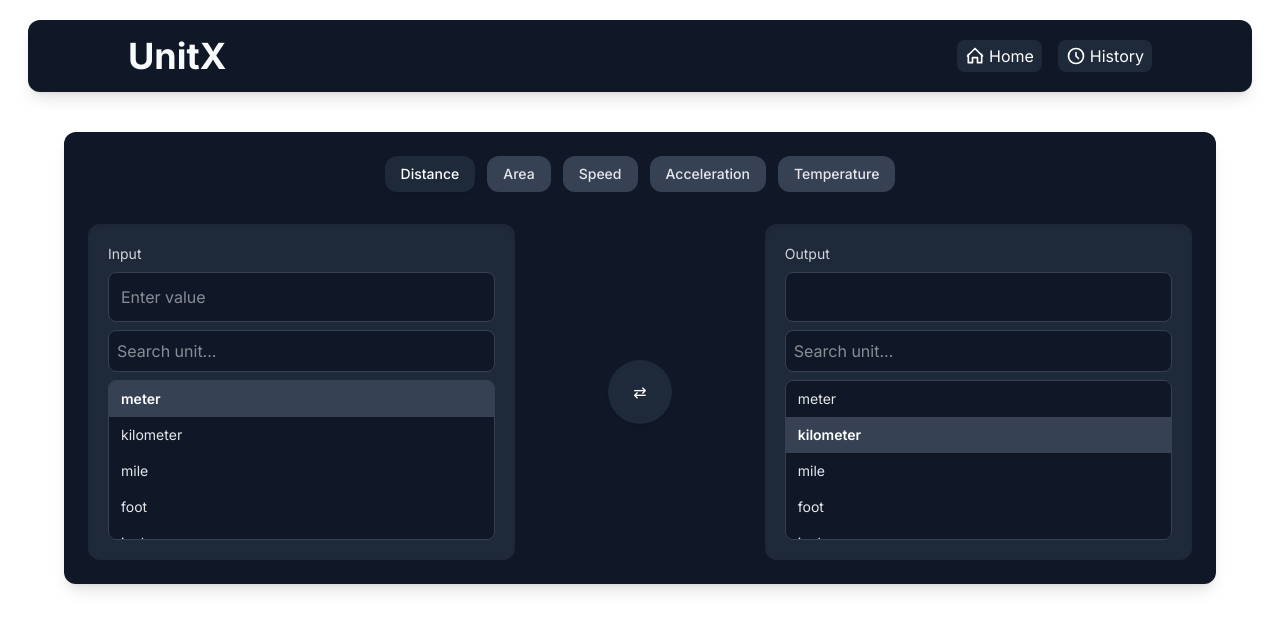
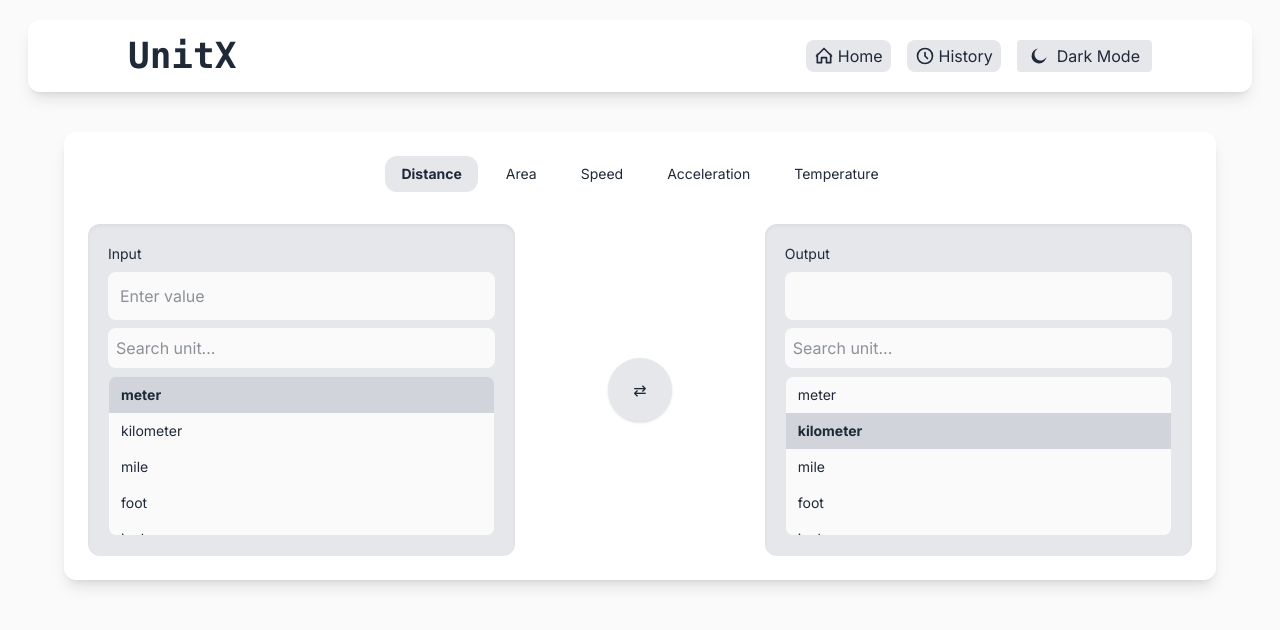
Before and after one commit to Prasadkadam03/UnitX, a Next.js app: page /converter in a window 1280 px wide. Shown: the top 630 px of the page. Built offline with nearby package versions, Linux system fonts and the light colour scheme; no server answers; sample sign-in values are in the browser's storage.

Commit message:
dark mode light mode

```diff
--- a/app/converter/ConverterClient.js
+++ b/app/converter/ConverterClient.js
@@ -58,7 +58,10 @@ export default function ConverterClient() {
   );
 
   return (
-    <div className="max-w-6xl mx-auto max-sm:mx-2 my-10 p-6 bg-gray-900 rounded-xl shadow-lg">
+    <div
+      className="max-w-6xl mx-auto max-sm:mx-2 my-10 p-6 rounded-xl shadow-lg transition-colors duration-300"
+      style={{ backgroundColor: "var(--bg2)", color: "var(--fg)" }}
+    >
       {/* Categories */}
       <div className="flex justify-center gap-3 mb-8 flex-wrap">
         {categories.map((c) => (
@@ -73,10 +76,12 @@ export default function ConverterClient() {
               setSearchFrom("");
               setSearchTo("");
             }}
-            className={`px-4 py-2 rounded-xl text-sm font-medium transition ${c === category
-              ? "bg-gray-800 text-white shadow"
-              : "bg-gray-700 text-gray-200 hover:bg-gray-800"
-              }`}
+            className="px-4 py-2 rounded-xl text-sm font-medium transition-colors duration-300"
+            style={{
+              backgroundColor: c === category ? "var(--tab-bg)" : "var(--bg2)",
+              color: "var(--fg)",
+              fontWeight: c === category ? "bold" : "normal",
+            }}
           >
             {c.charAt(0).toUpperCase() + c.slice(1)}
           </button>
@@ -84,15 +89,26 @@ export default function ConverterClient() {
       </div>
 
       <div className="grid grid-cols-1 md:grid-cols-5 gap-6 items-start">
-        <div className="md:col-span-2 bg-gray-800 rounded-xl p-5 shadow-inner">
-          <h3 className="text-gray-300 text-sm mb-2">Input</h3>
+        {/* Input */}
+        <div
+          className="md:col-span-2 rounded-xl p-5 shadow-inner transition-colors duration-300"
+          style={{ backgroundColor: "var(--tab-bg)" }}
+        >
+          <h3 className="text-sm mb-2" style={{ color: "var(--fg)" }}>
+            Input
+          </h3>
 
           <input
             type="number"
             placeholder="Enter value"
             value={inputValue}
             onChange={handleInputChange}
-            className="w-full p-3 mb-2 border border-gray-700 rounded-lg bg-gray-900 text-white focus:ring-2 focus:ring-gray-800 outline-none"
+            className="w-full p-3 mb-2 rounded-lg outline-none transition-colors duration-300"
+            style={{
+              backgroundColor: "var(--bg)",
+              color: "var(--fg)",
+              borderColor: "var(--tab-bg)",
+            }}
           />
 
           <input
@@ -100,10 +116,21 @@ export default function ConverterClient() {
             placeholder="Search unit..."
             value={searchFrom}
             onChange={(e) => setSearchFrom(e.target.value)}
-            className="w-full p-2 mb-2 border border-gray-700 rounded-lg bg-gray-900 text-white outline-none"
+            className="w-full p-2 mb-2 rounded-lg outline-none transition-colors duration-300"
+            style={{
+              backgroundColor: "var(--bg)",
+              color: "var(--fg)",
+              borderColor: "var(--tab-bg)",
+            }}
           />
 
-          <div className="max-h-40 overflow-y-auto rounded-lg border border-gray-700 bg-gray-900">
+          <div
+            className="max-h-40 overflow-y-auto rounded-lg border transition-colors duration-300"
+            style={{
+              backgroundColor: "var(--bg)",
+              borderColor: "var(--tab-bg)",
+            }}
+          >
             <ul>
               {filteredFromUnits.map((u) => (
                 <li
@@ -112,8 +139,12 @@ export default function ConverterClient() {
                     setFromUnit(u);
                     if (inputValue) handleConvert(inputValue, u, toUnit);
                   }}
-                  className={`px-3 py-2 cursor-pointer text-gray-200 text-sm hover:bg-gray-700 transition ${fromUnit === u ? "bg-gray-700 text-white font-semibold" : ""
-                    }`}
+                  className="px-3 py-2 cursor-pointer text-sm transition-colors duration-300"
+                  style={{
+                    backgroundColor: fromUnit === u ? "var(--tab-hover)" : "transparent",
+                    color: "var(--fg)",
+                    fontWeight: fromUnit === u ? "bold" : "normal",
+                  }}
                 >
                   {u}
                 </li>
@@ -122,23 +153,39 @@ export default function ConverterClient() {
           </div>
         </div>
 
+        {/* Swap Button */}
         <div className="flex justify-center h-2/2 items-center">
           <button
             onClick={handleSwap}
-            className="w-16 h-16 rounded-full bg-gray-800 text-white shadow hover:bg-gray-700 flex items-center justify-center transition transform hover:rotate-180"
+            className="w-16 h-16 rounded-full shadow flex items-center justify-center transition-transform duration-300"
+            style={{
+              backgroundColor: "var(--tab-bg)",
+              color: "var(--fg)",
+            }}
           >
             ⇄
           </button>
         </div>
 
-        <div className="md:col-span-2 bg-gray-800 rounded-xl p-5 shadow-inner">
-          <h3 className="text-gray-300 text-sm mb-2">Output</h3>
+        {/* Output */}
+        <div
+          className="md:col-span-2 rounded-xl p-5 shadow-inner transition-colors duration-300"
+          style={{ backgroundColor: "var(--tab-bg)" }}
+        >
+          <h3 className="text-sm mb-2" style={{ color: "var(--fg)" }}>
+            Output
+          </h3>
 
           <input
             type="text"
             readOnly
             value={result !== null ? result.toFixed(5) : ""}
-            className="w-full p-3 mb-2 border border-gray-700 rounded-lg bg-gray-900 text-white"
+            className="w-full p-3 mb-2 rounded-lg transition-colors duration-300"
+            style={{
+              backgroundColor: "var(--bg)",
+              color: "var(--fg)",
+              borderColor: "var(--tab-bg)",
+            }}
           />
 
           <input
@@ -146,10 +193,21 @@ export default function ConverterClient() {
             placeholder="Search unit..."
             value={searchTo}
             onChange={(e) => setSearchTo(e.target.value)}
-            className="w-full p-2 mb-2 border border-gray-700 rounded-lg bg-gray-900 text-white outline-none"
+            className="w-full p-2 mb-2 rounded-lg outline-none transition-colors duration-300"
+            style={{
+              backgroundColor: "var(--bg)",
+              color: "var(--fg)",
+              borderColor: "var(--tab-bg)",
+            }}
           />
 
-          <div className="max-h-40 overflow-y-auto rounded-lg border border-gray-700 bg-gray-900">
+          <div
+            className="max-h-40 overflow-y-auto rounded-lg border transition-colors duration-300"
+            style={{
+              backgroundColor: "var(--bg)",
+              borderColor: "var(--tab-bg)",
+            }}
+          >
             <ul>
               {filteredToUnits.map((u) => (
                 <li
@@ -158,8 +216,12 @@ export default function ConverterClient() {
                     setToUnit(u);
                     if (inputValue) handleConvert(inputValue, fromUnit, u);
                   }}
-                  className={`px-3 py-2 cursor-pointer text-gray-200 text-sm hover:bg-gray-700 transition ${toUnit === u ? "bg-gray-700 text-white font-semibold" : ""
-                    }`}
+                  className="px-3 py-2 cursor-pointer text-sm transition-colors duration-300"
+                  style={{
+                    backgroundColor: toUnit === u ? "var(--tab-hover)" : "transparent",
+                    color: "var(--fg)",
+                    fontWeight: toUnit === u ? "bold" : "normal",
+                  }}
                 >
                   {u}
                 </li>
@@ -169,11 +231,11 @@ export default function ConverterClient() {
         </div>
       </div>
 
-      {/* Result display */}
+      {/* Result */}
       {result !== null && (
-        <div className="text-center mt-8 text-lg text-gray-300">
+        <div className="text-center mt-8 text-lg transition-colors duration-300" style={{ color: "var(--fg)" }}>
           {inputValue} {fromUnit} ={" "}
-          <span className="font-bold text-gray-200">
+          <span style={{ fontWeight: "bold", color: "var(--fg)" }}>
             {result.toFixed(4)} {toUnit}
           </span>
         </div>
--- a/app/globals.css
+++ b/app/globals.css
@@ -1,55 +1,63 @@
 @import "tailwindcss";
 
 :root {
-  --background: #ffffff;
-  --foreground: #171717;
+  /* Light Theme */
+  --bg: #FAFAFA;        /* Light neutral background */
+  --bg2: #FFFFFF;       /* Card/panel background */
+  --fg: #1F2937;        /* Dark gray text for contrast */
+  --tab-bg: #E5E7EB;    /* Soft gray for tabs/buttons */
+  --tab-hover: #D1D5DB; /* Slightly darker gray on hover */
   --font-inter: 'Inter', Arial, Helvetica, sans-serif;
 }
 
-@theme inline {
-  --color-background: var(--background);
-  --color-foreground: var(--foreground);
-  --font-sans: var(--font-inter);
-  --font-mono: var(--font-geist-mono);
-}
-
-@media (prefers-color-scheme: dark) {
-  :root {
-    --background: #1F2937;
-    --foreground: #ededed;
-  }
+[data-theme='dark'] {
+  /* Dark Theme */
+  --bg: #111827;        /* Dark neutral background */
+  --bg2: #1F2937;       /* Darker panel/card background */
+  --fg: #E5E7EB;        /* Light gray text for contrast */
+  --tab-bg: #374151;    /* Medium gray for tabs/buttons */
+  --tab-hover: #4B5563; /* Slightly lighter gray on hover */
 }
 
 body {
-  background: var(--background);
-  color: var(--foreground);
+  background-color: var(--bg);
+  color: var(--fg);
   font-family: var(--font-inter);
+  transition: background-color 0.3s, color 0.3s;
 }
 
+.tab {
+  background-color: var(--tab-bg);
+  transition: background-color 0.3s;
+}
+
+.tab:hover {
+  background-color: var(--tab-hover);
+}
+
+/* Scrollbars */
 ::-webkit-scrollbar {
   width: 8px;
 }
 
 ::-webkit-scrollbar-track {
-  background: #1f2937; /* Tailwind gray-800 */
+  background: #1F2937;
   border-radius: 4px;
 }
 
 ::-webkit-scrollbar-thumb {
-  background-color: #374151; /* Tailwind gray-700 */
+  background-color: #374151;
   border-radius: 4px;
 }
 
 ::-webkit-scrollbar-thumb:hover {
-  background-color: #4b5563; /* Tailwind gray-600 */
+  background-color: #4B5563;
 }
 
-/* Firefox support */
 * {
   scrollbar-width: thin;
-  scrollbar-color: #374151 #1f2937;
+  scrollbar-color: #374151 #1F2937;
 }
-
 
 /* Remove default spinner styles */
 input[type="number"]::-webkit-inner-spin-button,
@@ -57,3 +65,11 @@ input[type="number"]::-webkit-outer-spin-button {
   -webkit-appearance: none;
   margin: 0;
 }
+
+a {
+  transition: background-color 0.3s;
+}
+
+a:hover {
+  background-color: var(--tab-hover);
+}
--- a/app/history/HistoryClient.js
+++ b/app/history/HistoryClient.js
@@ -25,48 +25,75 @@ export default function HistoryClient() {
     fetchHistory(1, categoryFilter);
   }, [categoryFilter]);
 
-    return (
-        <div className="max-w-4xl mx-auto my-10 max-sm:mx-2 p-6 bg-gray-900 rounded-xl shadow-lg">
-            <h2 className="text-2xl font-bold mb-6 text-white">Conversion History</h2>
-
-            {/* Filter */}
-            <div className="mb-6 flex flex-wrap gap-2">
-                <span className="text-gray-300 mr-4 self-center">Filter by category:</span>
-                {[
+  const categories = [
     { label: "All", value: "" },
     { label: "Distance", value: "distance" },
     { label: "Area", value: "area" },
     { label: "Speed", value: "speed" },
     { label: "Acceleration", value: "acceleration" },
     { label: "Temperature", value: "temperature" },
-                ].map((cat) => (
+  ];
+
+  return (
+    <div
+      className="max-w-4xl mx-auto my-10 max-sm:mx-2 p-6 rounded-xl shadow-lg transition-colors duration-300"
+      style={{ backgroundColor: "var(--bg2)", color: "var(--fg)" }}
+    >
+      <h2 className="text-2xl font-bold mb-6" style={{ color: "var(--fg)" }}>
+        Conversion History
+      </h2>
+
+      {/* Filter */}
+      <div className="mb-6 flex flex-wrap gap-2">
+        <span className="mr-4 self-center" style={{ color: "var(--fg)" }}>
+          Filter by category:
+        </span>
+        {categories.map((cat) => (
           <button
             key={cat.value}
-                        className={`px-4 py-2 rounded-lg transition-colors
-                            ${categoryFilter === cat.value
-                                ? "bg-gray-700 text-white font-bold"
-                                : "bg-gray-800 text-gray-300 hover:bg-gray-700"}
-                        `}
+            className="px-4 py-2 rounded-lg transition-colors"
+            style={{
+              backgroundColor:
+                categoryFilter === cat.value ? "var(--tab-bg)" : "var(--bg2)",
+              color: categoryFilter === cat.value ? "var(--fg)" : "var(--fg)",
+            }}
             onClick={() => setCategoryFilter(cat.value)}
           >
             {cat.label}
           </button>
         ))}
       </div>
-            <div className="overflow-x-auto rounded-lg border border-gray-700 bg-gray-800 shadow-inner">
-                <table className="w-full border-collapse min-w-[600px] text-white">
+
+      {/* Table */}
+      <div
+        className="overflow-x-auto rounded-lg border shadow-inner transition-colors duration-300"
+        style={{
+          backgroundColor: "var(--bg2)",
+          borderColor: "var(--tab-bg)",
+        }}
+      >
+        <table className="w-full border-collapse min-w-[600px]">
           <thead>
-                        <tr className="bg-gray-900 text-left">
-                            <th className="p-3">Category</th>
-                            <th className="p-3">Input</th>
-                            <th className="p-3">Output</th>
-                            <th className="p-3">Date</th>
+            <tr>
+              {["Category", "Input", "Output", "Date"].map((heading) => (
+                <th
+                  key={heading}
+                  className="p-3 text-left"
+                  style={{ color: "var(--fg)" }}
+                >
+                  {heading}
+                </th>
+              ))}
             </tr>
           </thead>
           <tbody>
             {conversions.length === 0 ? (
               <tr>
-                                <td colSpan={4} className="text-center p-4 text-gray-400">
+                <td
+                  colSpan={4}
+                  className="text-center p-4"
+                  style={{ color: "var(--fg)" }}
+                >
                   No conversions found.
                 </td>
               </tr>
@@ -74,12 +101,21 @@ export default function HistoryClient() {
               conversions.map((c, i) => (
                 <tr
                   key={i}
-                                    className={`text-white ${i % 2 === 0 ? "bg-gray-800" : "bg-gray-900"}`}
+                  style={{
+                    backgroundColor: i % 2 === 0 ? "var(--tab-bg)" : "var(--bg2)",
+                    color: "var(--fg)",
+                  }}
                 >
                   <td className="p-3">{c.category}</td>
-                                    <td className="p-3">{c.inputValue} {c.fromUnit}</td>
-                                    <td className="p-3">{c.outputValue} {c.toUnit}</td>
-                                    <td className="p-3">{new Date(c.timestamp).toLocaleString()}</td>
+                  <td className="p-3">
+                    {c.inputValue} {c.fromUnit}
+                  </td>
+                  <td className="p-3">
+                    {c.outputValue} {c.toUnit}
+                  </td>
+                  <td className="p-3">
+                    {new Date(c.timestamp).toLocaleString()}
+                  </td>
                 </tr>
               ))
             )}
@@ -90,14 +126,24 @@ export default function HistoryClient() {
       {/* Pagination */}
       <div className="flex justify-between mt-6">
         <button
-                    className="px-4 py-2 bg-gray-800 text-white rounded-lg shadow hover:bg-gray-700 disabled:opacity-50"
+          className="px-4 py-2 rounded-lg shadow transition-colors duration-300"
+          style={{
+            backgroundColor: "var(--tab-bg)",
+            color: "var(--fg)",
+            opacity: page <= 1 ? 0.5 : 1,
+          }}
           onClick={() => fetchHistory(page - 1, categoryFilter)}
           disabled={page <= 1}
         >
           Previous
         </button>
         <button
-                    className="px-4 py-2 bg-gray-800 text-white rounded-lg shadow hover:bg-gray-700 disabled:opacity-50"
+          className="px-4 py-2 rounded-lg shadow transition-colors duration-300"
+          style={{
+            backgroundColor: "var(--tab-bg)",
+            color: "var(--fg)",
+            opacity: page >= lastPage ? 0.5 : 1,
+          }}
           onClick={() => fetchHistory(page + 1, categoryFilter)}
           disabled={page >= lastPage}
         >
--- a/app/page.js
+++ b/app/page.js
@@ -16,13 +16,13 @@ export default async function HomePage() {
         <div className="flex gap-4">
           <Link
             href="/auth/signup"
-            className="px-4 py-2 bg-gray-900 text-white rounded hover:bg-gray-700"
+            className="px-4 py-2 bg-gray-800 text-white rounded hover:bg-gray-700"
           >
             Sign Up
           </Link>
           <Link
             href="/auth/login"
-            className="px-4 py-2 bg-gray-900 text-white rounded hover:bg-gray-700"
+            className="px-4 py-2 bg-gray-800 text-white rounded hover:bg-gray-700"
           >
             Login
           </Link>
@@ -30,7 +30,7 @@ export default async function HomePage() {
       ) : (
         <Link
           href="/converter"
-          className="px-4 py-2 bg-gray-900 text-white rounded hover:bg-gray-700"
+          className="px-4 py-2 bg-gray-800 text-white rounded hover:bg-gray-700"
         >
           Go to Converter
         </Link>
--- a/components/ui/Header.js
+++ b/components/ui/Header.js
@@ -2,9 +2,31 @@
 
 import Link from "next/link";
 import { usePathname } from "next/navigation";
+import { useEffect, useState } from "react";
 
 export default function Header() {
   const pathname = usePathname();
+  const [theme, setTheme] = useState("light");
+
+  useEffect(() => {
+    const storedTheme = localStorage.getItem("theme");
+    if (storedTheme) {
+      setTheme(storedTheme);
+      document.documentElement.setAttribute("data-theme", storedTheme);
+    } else {
+      const prefersDark = window.matchMedia("(prefers-color-scheme: dark)").matches;
+      const initialTheme = prefersDark ? "dark" : "light";
+      setTheme(initialTheme);
+      document.documentElement.setAttribute("data-theme", initialTheme);
+    }
+  }, []);
+
+  const toggleTheme = () => {
+    const newTheme = theme === "dark" ? "light" : "dark";
+    setTheme(newTheme);
+    document.documentElement.setAttribute("data-theme", newTheme);
+    localStorage.setItem("theme", newTheme);
+  };
 
   const tabs = [
     {
@@ -37,10 +59,11 @@ export default function Header() {
   ];
 
   return (
-    <header className="bg-gray-900 text-white p-4 shadow-lg rounded-xl max-sm:mx-2 mx-7  mt-5">
+    <header className="p-4 shadow-lg rounded-xl max-sm:mx-2 mx-7 mt-5 transition-colors duration-300 bg-[var(--bg2)] text-[var(--fg)]">
       <div className="max-w-5xl mx-auto flex justify-between items-center">
-        <h1 className="text-4xl font-bold font-mono text-gray-50">UnitX</h1>
+        <h1 className="text-4xl font-bold font-mono">UnitX</h1>
 
+        <div className="flex items-center gap-4">
           <nav>
             <ul className="flex gap-4">
               {tabs.map((tab) =>
@@ -48,7 +71,7 @@ export default function Header() {
                   <li key={tab.href}>
                     <Link
                       href={tab.href}
-                    className="hover:underline flex items-center gap-1 px-2 py-1 rounded-lg bg-gray-800"
+                      className="flex items-center gap-1 px-2 py-1 rounded-lg tab hover:underline"
                     >
                       {tab.icon}
                       <span className="hidden sm:inline">{tab.label}</span>
@@ -58,6 +81,47 @@ export default function Header() {
               )}
             </ul>
           </nav>
+
+          {/* Theme toggle button */}
+          <button
+            onClick={toggleTheme}
+            className="px-3 py-1 rounded transition-colors bg-[var(--tab-bg)] text-[var(--fg)] hover:bg-[var(--tab-hover)] flex items-center justify-center gap-2"
+          >
+            {/* Icon for both mobile and desktop */}
+            {theme === "dark" ? (
+              <svg
+                xmlns="http://www.w3.org/2000/svg"
+                className="h-5 w-5"
+                viewBox="0 0 24 24"
+                fill="currentColor"
+              >
+                {/* Sun icon */}
+                <circle cx="12" cy="12" r="5" />
+                <path
+                  d="M12 1v2M12 21v2M4.22 4.22l1.42 1.42M18.36 18.36l1.42 1.42M1 12h2M21 12h2M4.22 19.78l1.42-1.42M18.36 5.64l1.42-1.42"
+                  stroke="currentColor"
+                  strokeWidth="2"
+                  strokeLinecap="round"
+                />
+              </svg>
+            ) : (
+              <svg
+                xmlns="http://www.w3.org/2000/svg"
+                className="h-5 w-5"
+                viewBox="0 0 24 24"
+                fill="currentColor"
+              >
+                {/* Moon icon */}
+                <path d="M21 12.79A9 9 0 1111.21 3a7.5 7.5 0 109.79 9.79z" />
+              </svg>
+            )}
+
+            {/* Desktop text */}
+            <span className="hidden sm:inline">
+              {theme === "dark" ? "Light Mode" : "Dark Mode"}
+            </span>
+          </button>
+        </div>
       </div>
     </header>
   );
```
Also changed, not shown: app/auth/login/page.js (+51 -10 lines), app/auth/signup/page.js (+54 -9 lines). Lines whose indentation alone changed are shown as unchanged.
